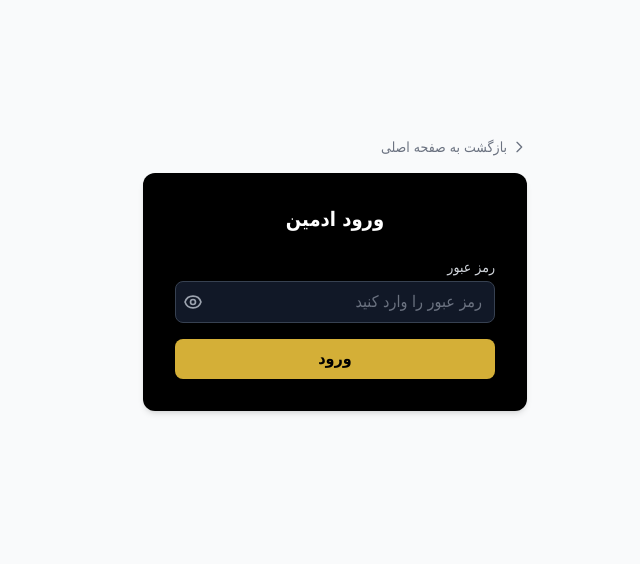
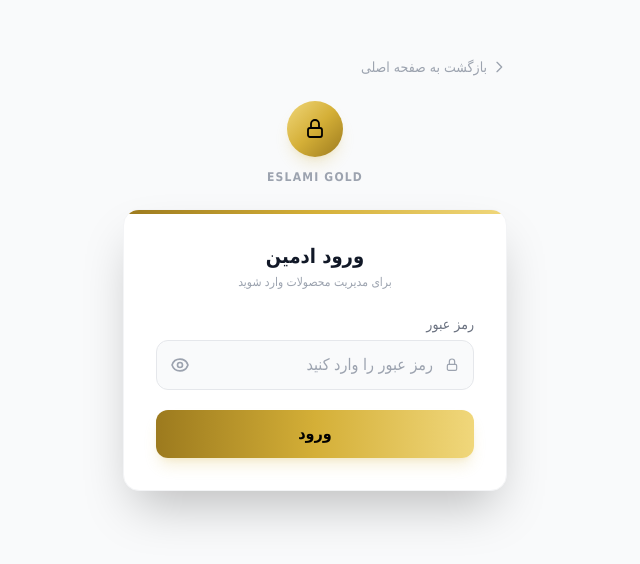
Before and after one commit to Mehrab-Javadzadeh/Eslami-Gold, a Next.js app: page /admin/login in a window 1280 px wide. Shown: the part 126-690 px from the top of the page, without its empty margins (406-1046 px from the left). Built offline with nearby package versions, Linux system fonts and the light colour scheme; a small style sheet from the web is missing.

Commit message:
update login panel

```diff
--- a/app/admin/login/page.js
+++ b/app/admin/login/page.js
@@ -44,8 +44,8 @@ export default function AdminLoginPage() {
       <div className="w-full max-w-sm">
         <Link
           href="/"
-          className={`flex items-center gap-1 text-sm mb-4 ${
-            isDark ? "text-gray-400 hover:text-gray-200" : "text-gray-500 hover:text-gray-800"
+          className={`flex items-center gap-1 text-sm mb-6 transition ${
+            isDark ? "text-gray-500 hover:text-gray-300" : "text-gray-400 hover:text-gray-700"
           }`}
         >
           <svg xmlns="http://www.w3.org/2000/svg" className="w-4 h-4" fill="none" viewBox="0 0 24 24" stroke="currentColor">
@@ -54,35 +54,69 @@ export default function AdminLoginPage() {
           بازگشت به صفحه اصلی
         </Link>
 
+        {/* نشان برند بالای کارت */}
+        <div className="flex flex-col items-center mb-6">
+          <span className="flex items-center justify-center w-14 h-14 rounded-full bg-gradient-to-br from-gold-light via-gold to-gold-dark shadow-lg shadow-gold/20 mb-3">
+            <svg xmlns="http://www.w3.org/2000/svg" viewBox="0 0 24 24" fill="none" stroke="black" strokeWidth="1.8" className="w-6 h-6">
+              <rect x="5" y="11" width="14" height="9" rx="2" strokeLinecap="round" strokeLinejoin="round" />
+              <path d="M8 11V7a4 4 0 0 1 8 0v4" strokeLinecap="round" strokeLinejoin="round" />
+            </svg>
+          </span>
+          <span className={`text-xs tracking-widest font-bold ${isDark ? "text-gray-500" : "text-gray-400"}`}>
+            ESLAMI GOLD
+          </span>
+        </div>
+
         <form
           onSubmit={handleSubmit}
-          className={`shadow-md rounded-xl p-8 w-full ${isDark ? "bg-white" : "bg-black"}`}
+          className={`relative overflow-hidden rounded-2xl p-8 w-full border shadow-2xl ${
+            isDark ? "bg-white/[0.03] border-gray-800" : "bg-white border-gray-100"
+          }`}
         >
-          <h1 className={`text-xl font-bold mb-6 text-center ${isDark ? "text-gray-900" : "text-white"}`}>
+          {/* نوار طلایی بالای کارت */}
+          <span className="absolute top-0 right-0 left-0 h-1 bg-gradient-to-l from-gold-light via-gold to-gold-dark" />
+
+          <h1 className={`text-xl font-bold mb-1 text-center ${isDark ? "text-white" : "text-gray-900"}`}>
             ورود ادمین
           </h1>
+          <p className={`text-xs text-center mb-6 ${isDark ? "text-gray-500" : "text-gray-400"}`}>
+            برای مدیریت محصولات وارد شوید
+          </p>
 
-          <label className={`block text-sm mb-1 ${isDark ? "text-gray-600" : "text-gray-300"}`}>
+          <label className={`block text-sm mb-1.5 ${isDark ? "text-gray-400" : "text-gray-500"}`}>
             رمز عبور
           </label>
-          <div className="relative mb-4">
+          <div className="relative mb-5">
+            <svg
+              xmlns="http://www.w3.org/2000/svg"
+              viewBox="0 0 24 24"
+              fill="none"
+              stroke="currentColor"
+              strokeWidth="1.8"
+              className={`w-4 h-4 absolute top-1/2 -translate-y-1/2 right-3.5 pointer-events-none ${
+                isDark ? "text-gray-500" : "text-gray-400"
+              }`}
+            >
+              <rect x="5" y="11" width="14" height="9" rx="2" strokeLinecap="round" strokeLinejoin="round" />
+              <path d="M8 11V7a4 4 0 0 1 8 0v4" strokeLinecap="round" strokeLinejoin="round" />
+            </svg>
             <input
               type={showPassword ? "text" : "password"}
               value={password}
               onChange={(e) => setPassword(e.target.value)}
               required
-              className={`rounded-lg px-3 py-2 w-full pl-10 border ${
+              className={`rounded-xl pr-10 pl-10 py-3 w-full text-base outline-none border transition ${
                 isDark
-                  ? "border-gray-300 bg-white text-gray-900 placeholder-gray-400"
-                  : "border-gray-700 bg-gray-900 text-white placeholder-gray-500"
+                  ? "border-gray-800 bg-white/[0.04] text-gray-100 placeholder-gray-500 focus:border-gold-dark"
+                  : "border-gray-200 bg-gray-50 text-gray-900 placeholder-gray-400 focus:border-gold"
               }`}
               placeholder="رمز عبور را وارد کنید"
             />
             <button
               type="button"
               onClick={() => setShowPassword(!showPassword)}
-              className={`absolute left-2 top-1/2 -translate-y-1/2 ${
-                isDark ? "text-gray-500 hover:text-gray-700" : "text-gray-400 hover:text-gray-200"
+              className={`absolute left-2 top-1/2 -translate-y-1/2 p-1.5 rounded-full transition ${
+                isDark ? "text-gray-500 hover:text-gray-200 hover:bg-white/10" : "text-gray-400 hover:text-gray-700 hover:bg-gray-100"
               }`}
               aria-label={showPassword ? "پنهان کردن رمز" : "نمایش رمز"}
             >
@@ -100,12 +134,20 @@ export default function AdminLoginPage() {
             </button>
           </div>
 
-          {error && <p className="text-red-500 text-sm mb-4">{error}</p>}
+          {error && (
+            <p className="text-red-500 text-sm mb-4 flex items-center gap-1.5">
+              <svg xmlns="http://www.w3.org/2000/svg" viewBox="0 0 24 24" fill="none" stroke="currentColor" strokeWidth="1.8" className="w-4 h-4 flex-shrink-0">
+                <circle cx="12" cy="12" r="9" strokeLinecap="round" strokeLinejoin="round" />
+                <path d="M12 8v5M12 16h.01" strokeLinecap="round" strokeLinejoin="round" />
+              </svg>
+              {error}
+            </p>
+          )}
 
           <button
             type="submit"
             disabled={loading}
-            className="bg-gold hover:bg-gold-dark text-black font-bold rounded-lg py-2 w-full disabled:opacity-50"
+            className="rounded-xl py-3 w-full text-base font-bold text-black bg-gradient-to-l from-gold-light via-gold to-gold-dark hover:brightness-105 active:brightness-95 transition shadow-lg shadow-gold/20 disabled:opacity-50"
           >
             {loading ? "در حال ورود..." : "ورود"}
           </button>
```
